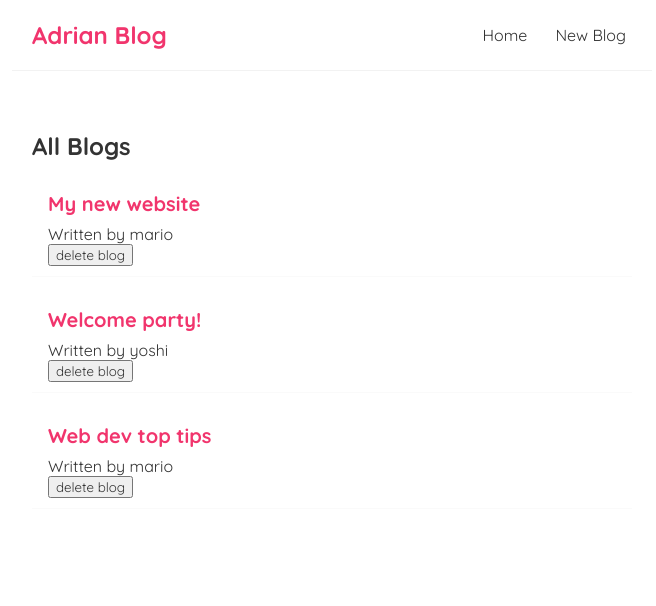
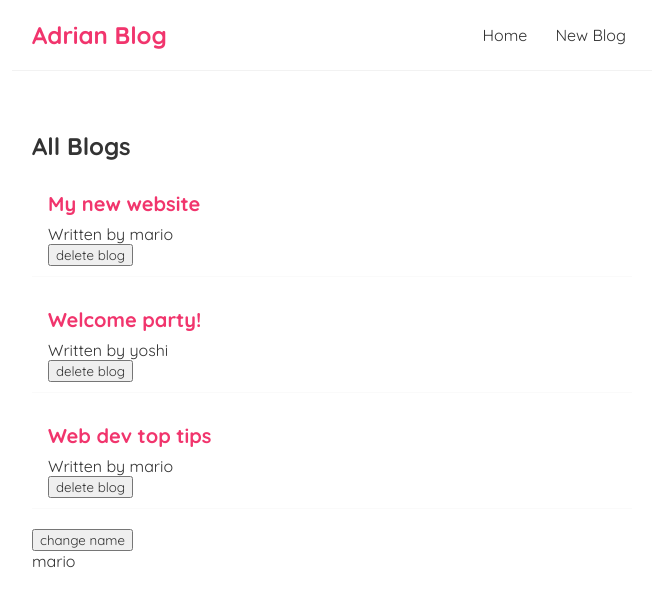
Before and after one commit to Adriantutuianu/react-2022, a React (Create React App) app: page / in a window 1280 px wide. Shown: the top 606 px of the page, without its empty margins (308-964 px from the left). Built offline with nearby package versions, Linux system fonts and the light colour scheme.

Commit message:
UseEffect dependencies

```diff
--- a/src/Home.js
+++ b/src/Home.js
@@ -12,6 +12,8 @@
     },
   ]);
 
+  const [name, setName] = useState("mario");
+
   const handleDelete = (id) => {
     const newBlogs = blogs.filter((blog) => blog.id !== id);
     setBlogs(newBlogs);
@@ -19,12 +21,14 @@
 
   useEffect(() => {
     console.log("useeffect ran");
-    console.log(blogs);
-  });
+    console.log(name);
+  }, [name]);
 
   return (
     <div className="home">
       <Bloglist blogs={blogs} title="All Blogs" handleDelete={handleDelete} />
+      <button onClick={() => setName("luigi")}>change name</button>
+      <p>{name}</p>
     </div>
   );
 }
```
